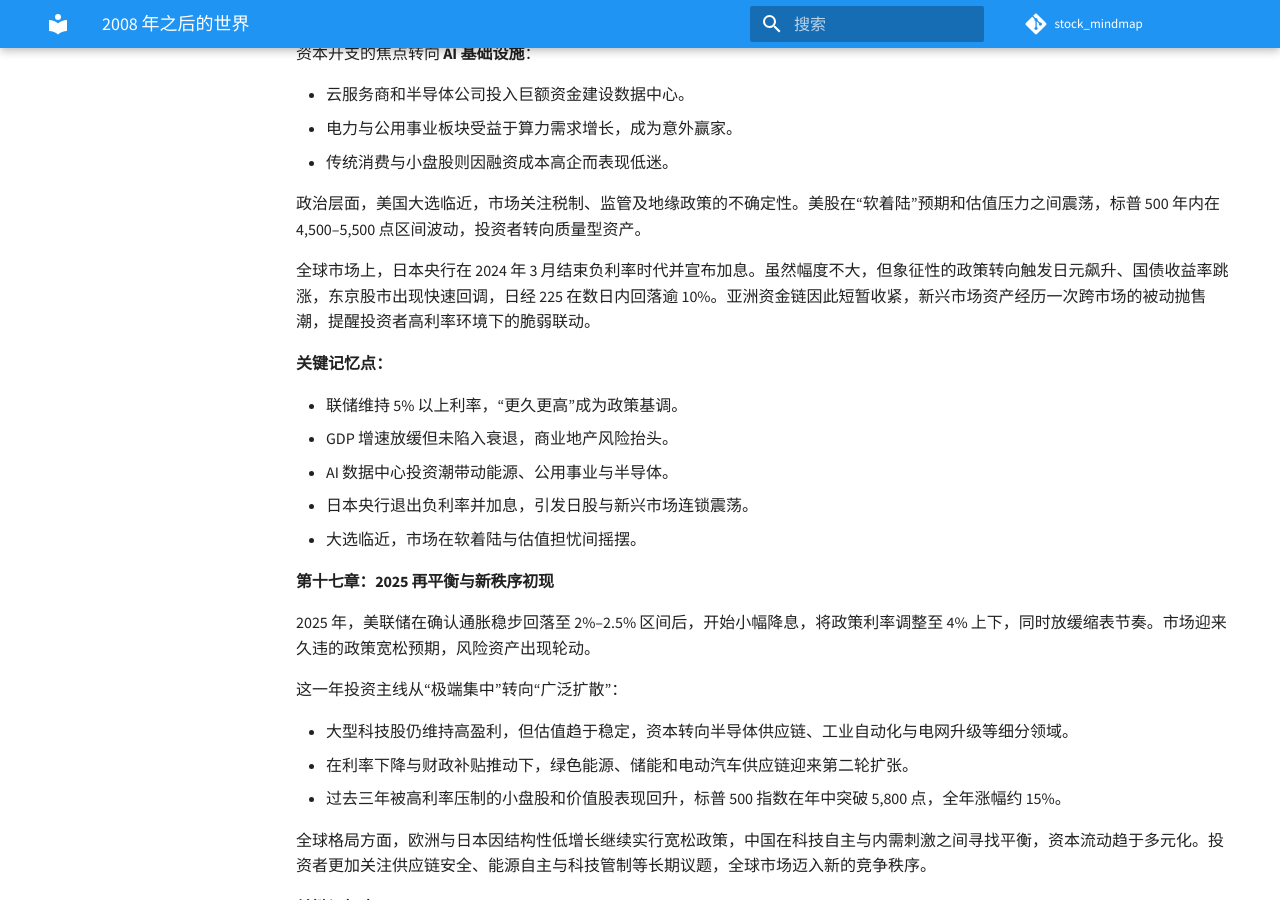
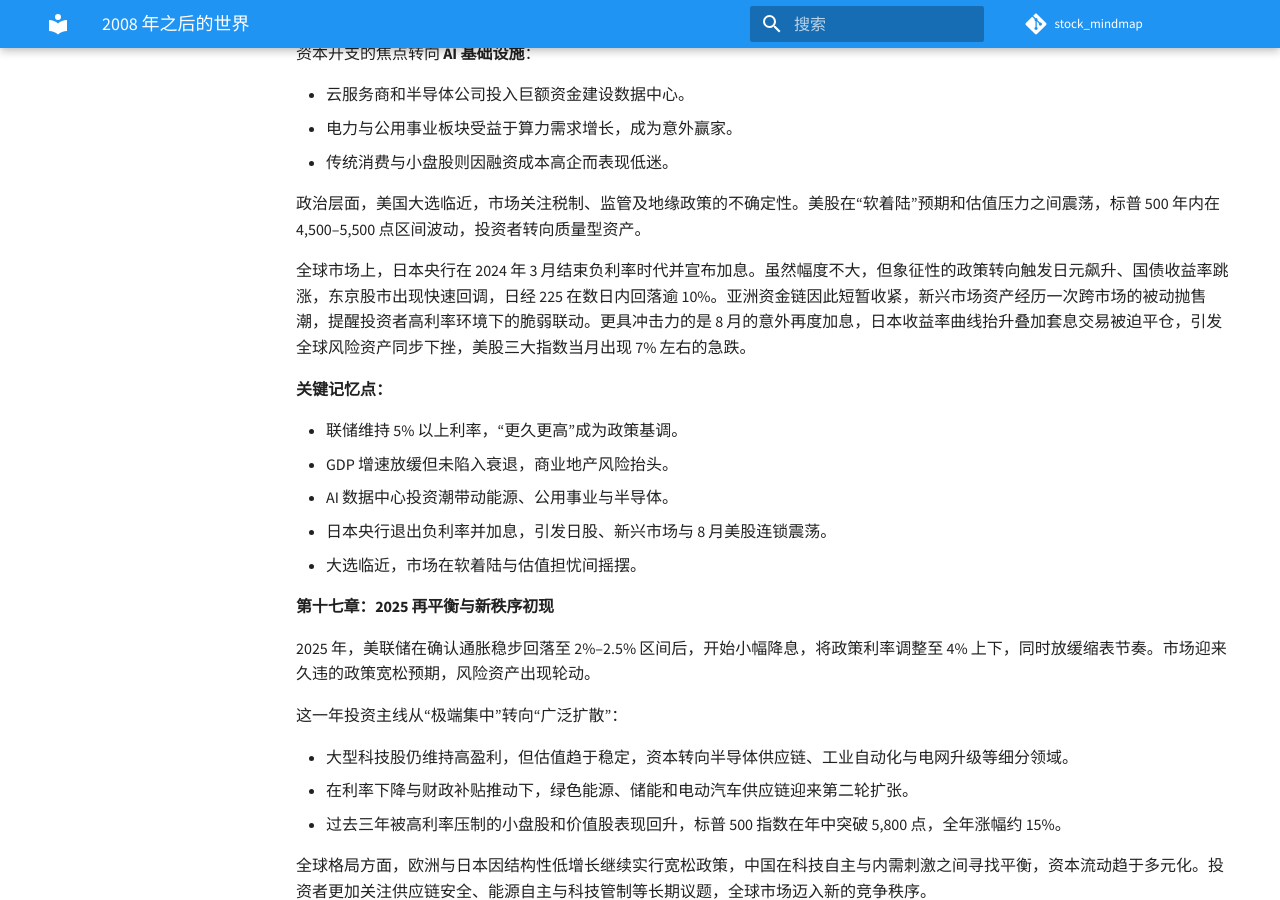
Before and after one commit to hjyssg/stock_mindmap, an MkDocs documentation site: the page built from notes/markets/2008年之后的世界.md, in a window 1280 px wide and 900 px high, scrolled down 10072 px. Built offline with MkDocs 1.6.1 and Material for MkDocs 9.7.7, drawn with Linux system fonts in a browser that asks for light colours; comment, search, counter and statistics services are not loaded.

Commit message:
补充 2024 年 8 月美股连锁反应

```diff
--- a/notes/markets/2008年之后的世界.md
+++ b/notes/markets/2008年之后的世界.md
@@ -404,14 +404,14 @@ Microsoft 和 Amazon 继续增长，云计算和 SaaS 业务成为华尔街的
 
 政治层面，美国大选临近，市场关注税制、监管及地缘政策的不确定性。美股在“软着陆”预期和估值压力之间震荡，标普 500 年内在 4,500–5,500 点区间波动，投资者转向质量型资产。
 
-全球市场上，日本央行在 2024 年 3 月结束负利率时代并宣布加息。虽然幅度不大，但象征性的政策转向触发日元飙升、国债收益率跳涨，东京股市出现快速回调，日经 225 在数日内回落逾 10%。亚洲资金链因此短暂收紧，新兴市场资产经历一次跨市场的被动抛售潮，提醒投资者高利率环境下的脆弱联动。
+全球市场上，日本央行在 2024 年 3 月结束负利率时代并宣布加息。虽然幅度不大，但象征性的政策转向触发日元飙升、国债收益率跳涨，东京股市出现快速回调，日经 225 在数日内回落逾 10%。亚洲资金链因此短暂收紧，新兴市场资产经历一次跨市场的被动抛售潮，提醒投资者高利率环境下的脆弱联动。更具冲击力的是 8 月的意外再度加息，日本收益率曲线抬升叠加套息交易被迫平仓，引发全球风险资产同步下挫，美股三大指数当月出现 7% 左右的急跌。
 
 **关键记忆点：**
 
 * 联储维持 5% 以上利率，“更久更高”成为政策基调。
 * GDP 增速放缓但未陷入衰退，商业地产风险抬头。
 * AI 数据中心投资潮带动能源、公用事业与半导体。
-* 日本央行退出负利率并加息，引发日股与新兴市场连锁震荡。
+* 日本央行退出负利率并加息，引发日股、新兴市场与 8 月美股连锁震荡。
 * 大选临近，市场在软着陆与估值担忧间摇摆。
 
 
```
